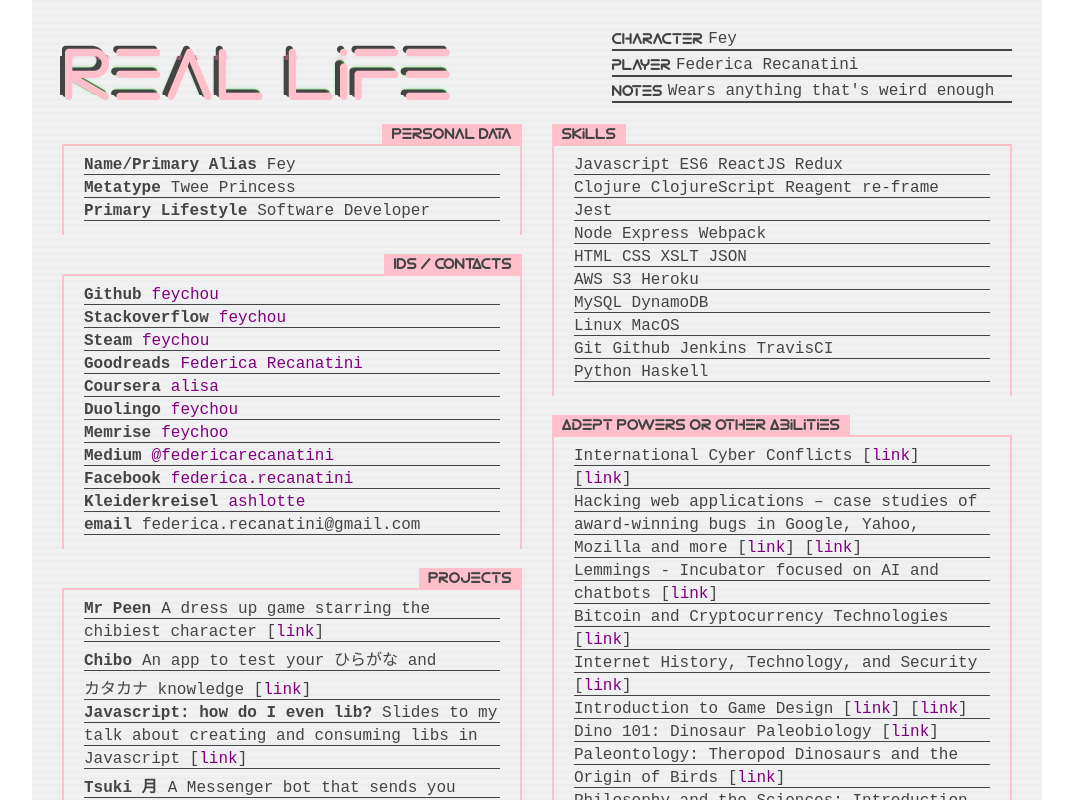
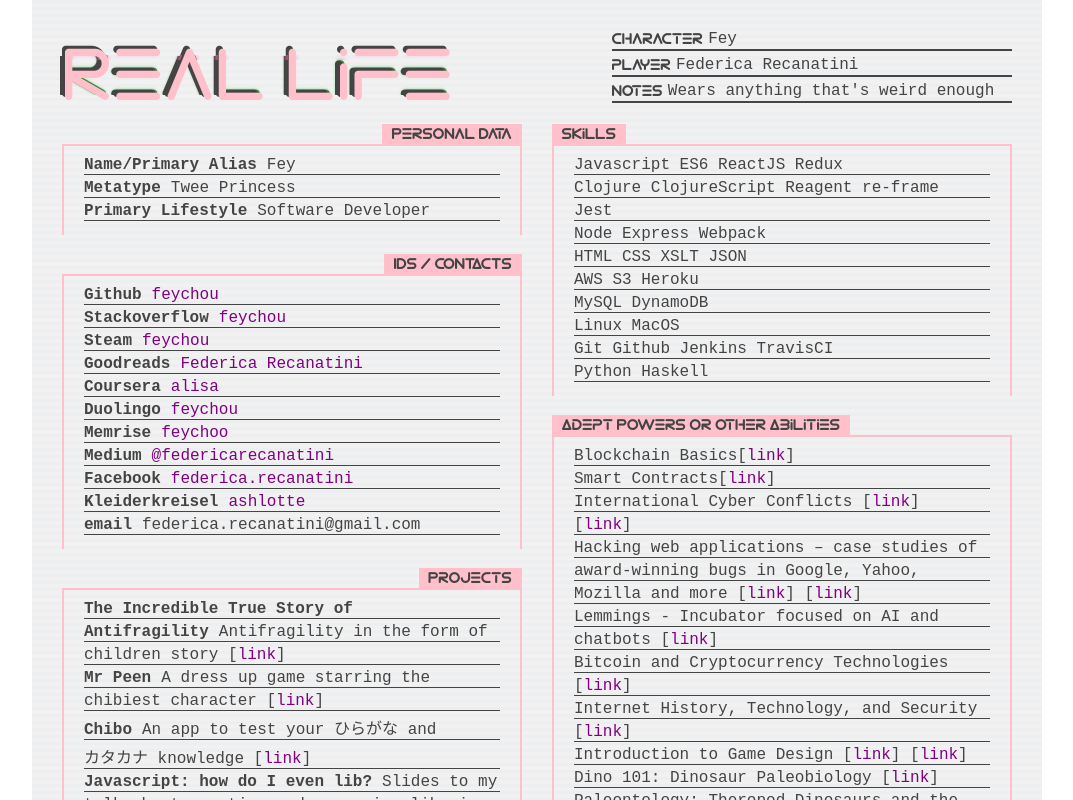
Before and after one commit to feychou/feychou.github.io, a React (Create React App) app: page / in a window 1280 px wide. Shown: the top 800 px of the page, without its empty margins (103-1176 px from the left). Built offline with nearby package versions, Linux system fonts and the light colour scheme.

Commit message:
Add new courses and projects

```diff
--- a/src/App.js
+++ b/src/App.js
@@ -137,6 +137,20 @@
                 <span>Projects</span>
               </div>
               <div className="stats-box-entries">
+
+                <div className="stats-box-entry">
+                  <span className="stats-box-tag">The Incredible True Story of</span>
+                </div>
+
+                <div className="stats-box-entry">
+                  <span className="stats-box-tag">Antifragility</span>
+                  <span>Antifragility in the form of</span>
+                </div>
+
+                <div className="stats-box-entry">
+                  <span>children story [<a target="_blank" href="https://feychou.github.io/the-incredible-true-story-of-antifragility/">link</a>]</span>
+                </div>
+
                 <div className="stats-box-entry">
                   <span className="stats-box-tag">Mr Peen</span>
                   <span>A dress up game starring the</span>
@@ -316,6 +330,20 @@
               <div className="stats-box-entries">
 
                 <div className="stats-box-entry">
+                  <span>Blockchain Basics</span>
+                  <span>[
+                    <a target="_blank" href="https://www.coursera.org/account/accomplishments/certificate/22878BJVAKV6">link</a>
+                  ]</span>
+                </div>
+
+                <div className="stats-box-entry">
+                  <span>Smart Contracts</span>
+                  <span>[
+                    <a target="_blank" href="https://www.coursera.org/account/accomplishments/certificate/8G2RWJAKYQU6">link</a>
+                  ]</span>
+                </div>
+
+                <div className="stats-box-entry">
                   <span>International Cyber Conflicts [
                     <a target="_blank" href="https://www.coursera.org/account/accomplishments/certificate/9UEBEB2SGPNW">link</a>
                   ]</span>
```
